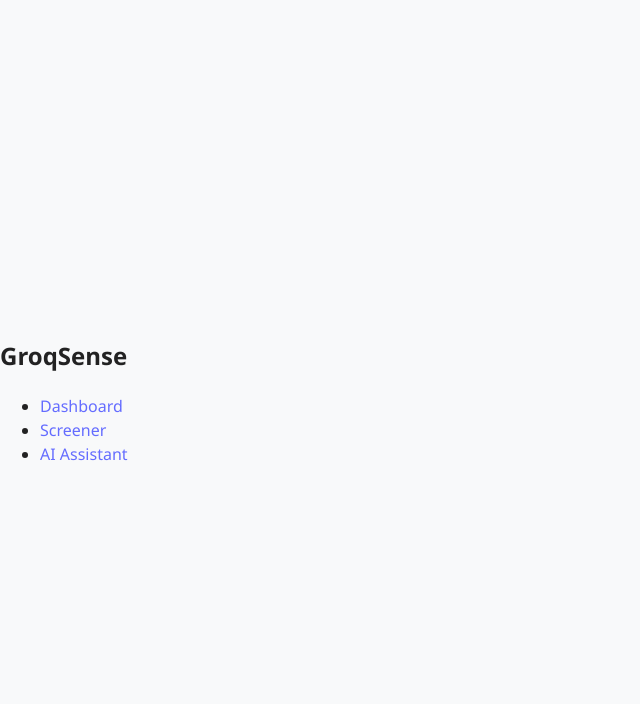
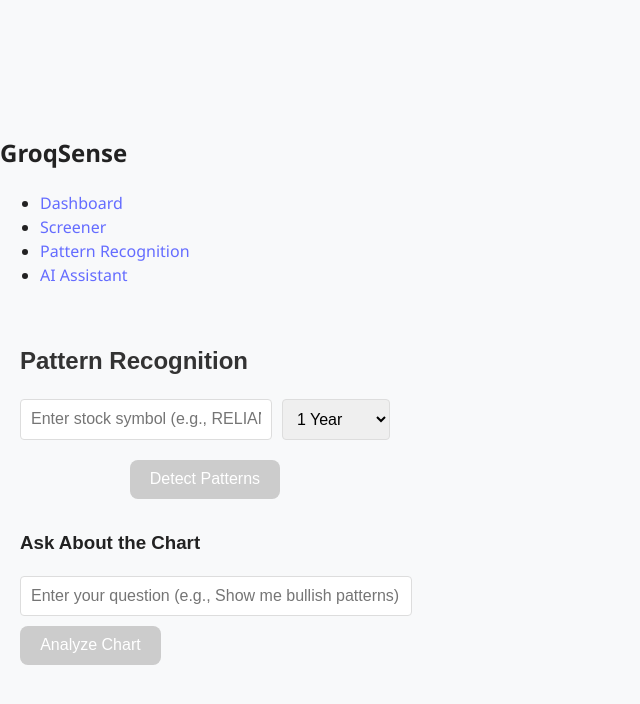
Before and after one commit to amartya-pandey/GroqSense, a React (Vite) app in the folder frontend/: page /patterns in a window 1280 px wide. Shown: the top 704 px of the page, without its empty margins (0-640 px from the left). Built offline with nearby package versions, Linux system fonts and the light colour scheme.

Commit message:
ai pattern suggestion in new window

```diff
--- a/frontend/src/App.jsx
+++ b/frontend/src/App.jsx
@@ -3,6 +3,7 @@
 import Dashboard from './pages/Dashboard';
 import Screener from './pages/Screener';
 import Assistant from './pages/Assistant';
+import Patterns from './pages/Patterns';
 import Navbar from './components/Navbar';
 
 const App = () => (
@@ -12,6 +13,7 @@
       <Route path="/" element={<Dashboard />} />
       <Route path="/screener" element={<Screener />} />
       <Route path="/assistant" element={<Assistant />} />
+      <Route path="/patterns" element={<Patterns />} />
     </Routes>
   </Router>
 );
--- /dev/null
+++ b/frontend/src/api/patternApi.js
@@ -0,0 +1,35 @@
+const API_BASE_URL = 'http://localhost:5000/patterns';
+
+export const patternApi = {
+    detectPatterns: async (symbol, period = '1y') => {
+        try {
+            const response = await fetch(`${API_BASE_URL}/detect-patterns`, {
+                method: 'POST',
+                headers: {
+                    'Content-Type': 'application/json',
+                },
+                body: JSON.stringify({ symbol, period }),
+            });
+            return await response.json();
+        } catch (error) {
+            console.error('Error detecting patterns:', error);
+            throw error;
+        }
+    },
+
+    analyzeChart: async (symbol, query, period = '1y') => {
+        try {
+            const response = await fetch(`${API_BASE_URL}/analyze-chart`, {
+                method: 'POST',
+                headers: {
+                    'Content-Type': 'application/json',
+                },
+                body: JSON.stringify({ symbol, query, period }),
+            });
+            return await response.json();
+        } catch (error) {
+            console.error('Error analyzing chart:', error);
+            throw error;
+        }
+    }
+};
--- a/frontend/src/components/Navbar.jsx
+++ b/frontend/src/components/Navbar.jsx
@@ -8,6 +8,7 @@
     <ul>
       <li><Link to="/">Dashboard</Link></li>
       <li><Link to="/screener">Screener</Link></li>
+      <li><Link to="/patterns">Pattern Recognition</Link></li>
       <li><Link to="/assistant">AI Assistant</Link></li>
     </ul>
   </nav>
--- /dev/null
+++ b/frontend/src/components/PatternRecognition.jsx
@@ -0,0 +1,139 @@
+import React, { useState } from 'react';
+import { patternApi } from '../api/patternApi';
+import '../styles/PatternRecognition.css';
+
+const PatternRecognition = () => {
+    const [symbol, setSymbol] = useState('');
+    const [period, setPeriod] = useState('1y');
+    const [query, setQuery] = useState('');
+    const [patterns, setPatterns] = useState([]);
+    const [analysis, setAnalysis] = useState('');
+    const [loading, setLoading] = useState(false);
+    const [error, setError] = useState('');
+
+    const formatConfidence = (confidence) => {
+        if (typeof confidence === 'number') {
+            return `${confidence.toFixed(1)}%`;
+        }
+        return 'N/A';
+    };
+
+    const formatDates = (dates) => {
+        if (!dates) return 'N/A';
+        if (typeof dates === 'string') return dates;
+        if (dates.start && dates.end) {
+            return `${dates.start} to ${dates.end}`;
+        }
+        return 'N/A';
+    };
+
+    const handleDetectPatterns = async () => {
+        try {
+            setLoading(true);
+            setError('');
+            const response = await patternApi.detectPatterns(symbol, period);
+            if (response.success && response.patterns) {
+                const validPatterns = response.patterns.filter(pattern =>
+                    pattern && typeof pattern === 'object'
+                );
+                setPatterns(validPatterns);
+                if (validPatterns.length === 0) {
+                    setError('No clear patterns detected in the current timeframe');
+                }
+            } else {
+                setError(response.error || 'Failed to detect patterns');
+            }
+        } catch (err) {
+            setError('An error occurred while detecting patterns');
+        } finally {
+            setLoading(false);
+        }
+    };
+
+    const handleAnalyzeChart = async () => {
+        try {
+            setLoading(true);
+            setError('');
+            const response = await patternApi.analyzeChart(symbol, query, period);
+            if (response.success) {
+                setAnalysis(response.analysis);
+            } else {
+                setError(response.error || 'Failed to analyze chart');
+            }
+        } catch (err) {
+            setError('An error occurred while analyzing the chart');
+        } finally {
+            setLoading(false);
+        }
+    };
+
+    return (
+        <div className="pattern-recognition">
+            <h2>Pattern Recognition</h2>
+
+            <div className="input-group">
+                <input
+                    type="text"
+                    placeholder="Enter stock symbol (e.g., RELIANCE.NS)"
+                    value={symbol}
+                    onChange={(e) => setSymbol(e.target.value)}
+                />
+                <select value={period} onChange={(e) => setPeriod(e.target.value)}>
+                    <option value="1d">1 Day</option>
+                    <option value="5d">5 Days</option>
+                    <option value="1mo">1 Month</option>
+                    <option value="3mo">3 Months</option>
+                    <option value="6mo">6 Months</option>
+                    <option value="1y">1 Year</option>
+                    <option value="2y">2 Years</option>
+                    <option value="5y">5 Years</option>
+                </select>
+            </div>
+
+            <div className="button-group">
+                <button onClick={handleDetectPatterns} disabled={loading || !symbol}>
+                    {loading ? 'Detecting...' : 'Detect Patterns'}
+                </button>
+            </div>
+
+            {patterns.length > 0 && (
+                <div className="patterns-list">
+                    <h3>Detected Patterns</h3>
+                    {patterns.map((pattern, index) => (
+                        <div key={index} className="pattern-card">
+                            <h4>{pattern.name || 'Unknown Pattern Type'}</h4>
+                            <p><strong>Dates:</strong> {formatDates(pattern.dates)}</p>
+                            <p><strong>Confidence:</strong> {formatConfidence(pattern.confidence)}</p>
+                            <p><strong>Implications:</strong> {pattern.implications || 'Analysis not available'}</p>
+                        </div>
+                    ))}
+                </div>
+            )}
+
+            <div className="analysis-section">
+                <h3>Ask About the Chart</h3>
+                <input
+                    type="text"
+                    placeholder="Enter your question (e.g., Show me bullish patterns)"
+                    value={query}
+                    onChange={(e) => setQuery(e.target.value)}
+                />
+                <button onClick={handleAnalyzeChart} disabled={loading || !symbol || !query}>
+                    {loading ? 'Analyzing...' : 'Analyze Chart'}
+                </button>
+
+                {analysis && (
+                    <div className="analysis-result">
+                        <h4>Analysis Result</h4>
+                        <p>{analysis}</p>
+                    </div>
+                )}
+            </div>
+
+            {error && <div className="error-message">{error}</div>}
+            {loading && <div className="loading">Processing chart data...</div>}
+        </div>
+    );
+};
+
+export default PatternRecognition;
--- /dev/null
+++ b/frontend/src/pages/Patterns.jsx
@@ -0,0 +1,12 @@
+import React from 'react';
+import PatternRecognition from '../components/PatternRecognition';
+
+const Patterns = () => {
+    return (
+        <div className="patterns-page">
+            <PatternRecognition />
+        </div>
+    );
+};
+
+export default Patterns;
--- /dev/null
+++ b/frontend/src/styles/PatternRecognition.css
@@ -0,0 +1,116 @@
+.pattern-recognition {
+    max-width: 800px;
+    margin: 0 auto;
+    padding: 20px;
+    font-family: Arial, sans-serif;
+}
+
+.pattern-recognition h2 {
+    color: #333;
+    margin-bottom: 20px;
+}
+
+.input-group {
+    display: flex;
+    gap: 10px;
+    margin-bottom: 20px;
+}
+
+.input-group input,
+.input-group select {
+    padding: 10px;
+    border: 1px solid #ddd;
+    border-radius: 4px;
+    font-size: 16px;
+}
+
+.input-group input {
+    flex: 1;
+}
+
+.button-group {
+    margin-bottom: 20px;
+}
+
+button {
+    padding: 10px 20px;
+    background-color: #007bff;
+    color: white;
+    border: none;
+    border-radius: 4px;
+    cursor: pointer;
+    font-size: 16px;
+    transition: background-color 0.3s;
+}
+
+button:hover {
+    background-color: #0056b3;
+}
+
+button:disabled {
+    background-color: #cccccc;
+    cursor: not-allowed;
+}
+
+.patterns-list {
+    margin-bottom: 30px;
+}
+
+.pattern-card {
+    background-color: #f8f9fa;
+    border: 1px solid #ddd;
+    border-radius: 4px;
+    padding: 15px;
+    margin-bottom: 10px;
+}
+
+.pattern-card h4 {
+    color: #333;
+    margin-bottom: 10px;
+}
+
+.pattern-card p {
+    margin: 5px 0;
+    color: #666;
+}
+
+.analysis-section {
+    margin-top: 30px;
+}
+
+.analysis-section input {
+    width: 100%;
+    padding: 10px;
+    margin-bottom: 10px;
+    border: 1px solid #ddd;
+    border-radius: 4px;
+    font-size: 16px;
+}
+
+.analysis-result {
+    background-color: #f8f9fa;
+    border: 1px solid #ddd;
+    border-radius: 4px;
+    padding: 15px;
+    margin-top: 10px;
+}
+
+.analysis-result h4 {
+    color: #333;
+    margin-bottom: 10px;
+}
+
+.error-message {
+    color: #dc3545;
+    padding: 10px;
+    background-color: #f8d7da;
+    border: 1px solid #f5c6cb;
+    border-radius: 4px;
+    margin: 10px 0;
+}
+
+.loading {
+    text-align: center;
+    padding: 20px;
+    color: #666;
+}
```
